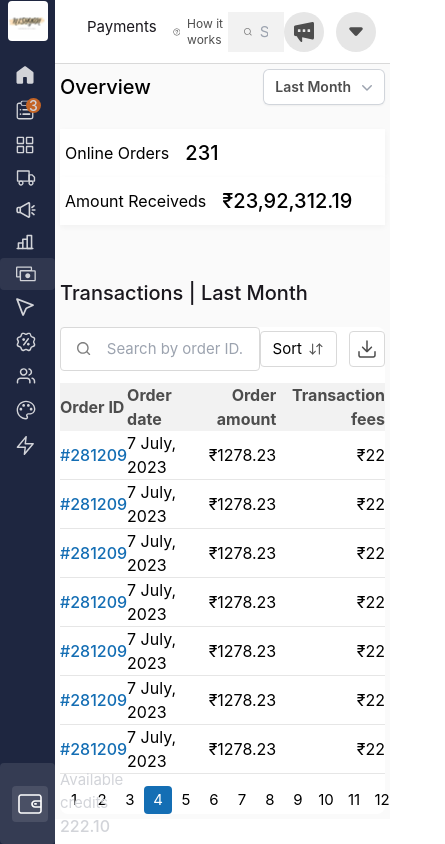
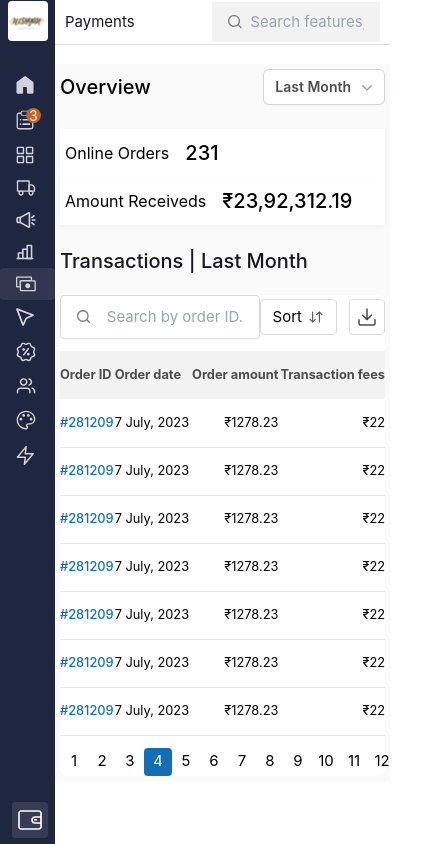
Before and after one commit to SujithThirumalaisamy/dukaan-intern, a React (Vite) app in the folder frontend/: page / in a window 390 px wide. Shown: the whole page, 445 px wide, since content can reach past the window. Built offline with nearby package versions, Linux system fonts and the light colour scheme.

Commit message:
Some mobile bug

```diff
--- a/frontend/src/App.css
+++ b/frontend/src/App.css
@@ -500,4 +500,31 @@ tr {
   .tf-left,.tf-right{
     display: none;
   }
+  .page-hint{
+    display: none;
+  }
+  .tb-right{
+    display: none;
+  }
+  .page{
+    gap:0;
+  }
+  .nb-text{
+    display: none;
+  }
+  .nav-bottom{
+    background-color:rgba(1, 1, 1, 0) ;
+  }
+  html{
+    width: 100vw;
+    height: 100vh;
+    overflow: hidden;
+  }
+  .top-bar{
+    padding: 10px;
+    height: 45px;
+  }
+  th,tr,td{
+    font-size: 0.8rem;
+  }
 }
```
